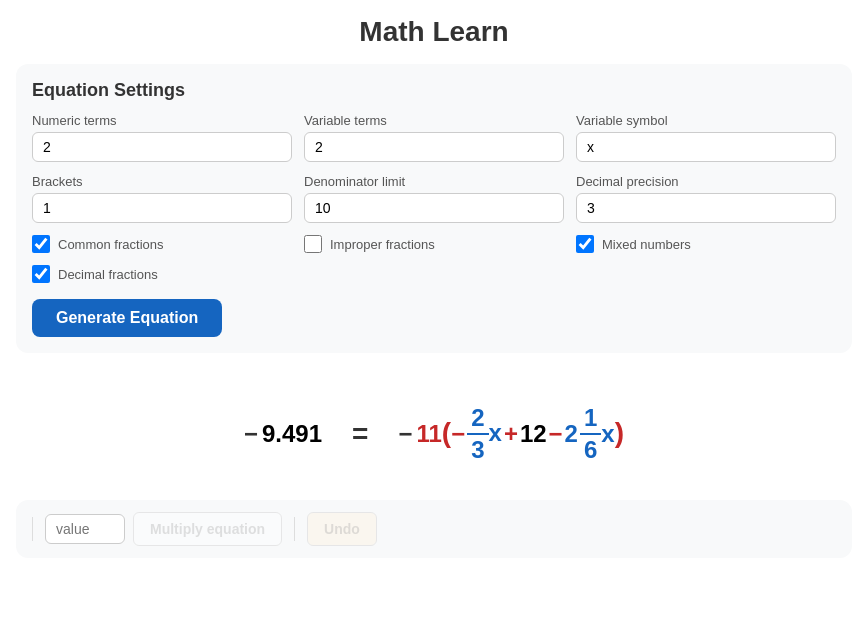
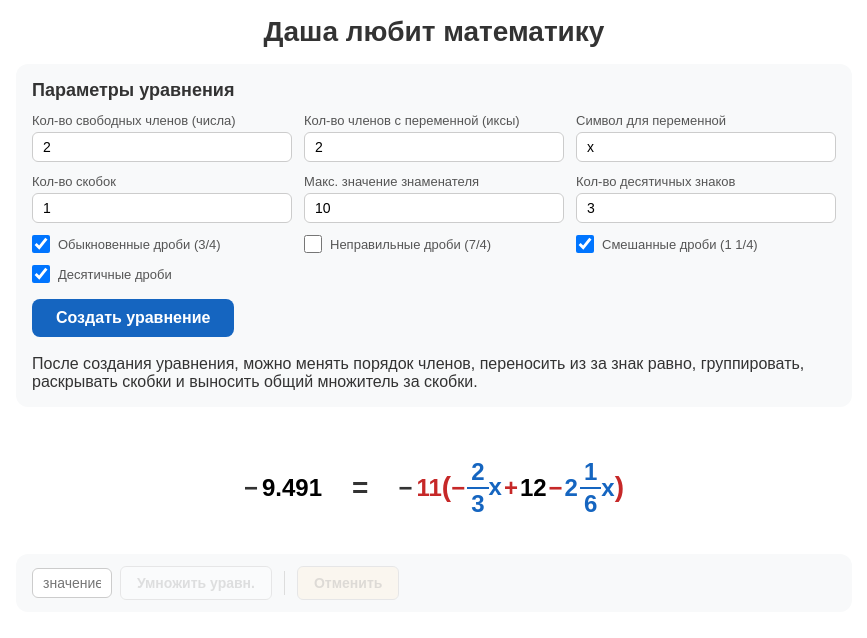
Before and after one commit to klishevich/math-learn, a React (Vite) app: page / in a window 1280 px wide. Shown: the top 638 px of the page, without its empty margins (206-1073 px from the left). Built offline with nearby package versions, Linux system fonts and the light colour scheme.

Commit message:
translate to russian

```diff
--- a/src/App.tsx
+++ b/src/App.tsx
@@ -58,7 +58,7 @@ function App() {
 
   return (
     <div className="app">
-      <h1 className="app-title">Math Learn</h1>
+      <h1 className="app-title">Даша любит математику</h1>
       <SettingsPanel settings={settings} onChange={setSettings} onGenerate={generateNew} />
       <DndContext
         sensors={sensors}
--- a/src/components/SettingsPanel.tsx
+++ b/src/components/SettingsPanel.tsx
@@ -14,10 +14,10 @@ export function SettingsPanel({ settings, onChange, onGenerate }: SettingsPanelP
 
   return (
     <div className={styles.settingsPanel}>
-      <div className={styles.settingsTitle}>Equation Settings</div>
+      <div className={styles.settingsTitle}>Параметры уравнения</div>
       <div className={styles.settingsGrid}>
         <div className={styles.settingItem}>
-          <label className={styles.settingLabel}>Numeric terms</label>
+          <label className={styles.settingLabel}>Кол-во свободных членов (числа)</label>
           <input
             className={styles.settingInput}
             type="number"
@@ -27,7 +27,7 @@ export function SettingsPanel({ settings, onChange, onGenerate }: SettingsPanelP
           />
         </div>
         <div className={styles.settingItem}>
-          <label className={styles.settingLabel}>Variable terms</label>
+          <label className={styles.settingLabel}>Кол-во членов с переменной (иксы)</label>
           <input
             className={styles.settingInput}
             type="number"
@@ -37,16 +37,16 @@ export function SettingsPanel({ settings, onChange, onGenerate }: SettingsPanelP
           />
         </div>
         <div className={styles.settingItem}>
-          <label className={styles.settingLabel}>Variable symbol</label>
+          <label className={styles.settingLabel}>Символ для переменной</label>
           <input
             className={styles.settingInput}
             type="text"
             value={settings.variableSymbol}
-            onChange={e => update({ variableSymbol: e.target.value || 'x' })}
+            onChange={e => update({ variableSymbol: e.target.value || '' })}
           />
         </div>
         <div className={styles.settingItem}>
-          <label className={styles.settingLabel}>Brackets</label>
+          <label className={styles.settingLabel}>Кол-во скобок</label>
           <input
             className={styles.settingInput}
             type="number"
@@ -56,7 +56,7 @@ export function SettingsPanel({ settings, onChange, onGenerate }: SettingsPanelP
           />
         </div>
         <div className={styles.settingItem}>
-          <label className={styles.settingLabel}>Denominator limit</label>
+          <label className={styles.settingLabel}>Макс. значение знаменателя</label>
           <input
             className={styles.settingInput}
             type="number"
@@ -66,7 +66,7 @@ export function SettingsPanel({ settings, onChange, onGenerate }: SettingsPanelP
           />
         </div>
         <div className={styles.settingItem}>
-          <label className={styles.settingLabel}>Decimal precision</label>
+          <label className={styles.settingLabel}>Кол-во десятичных знаков</label>
           <input
             className={styles.settingInput}
             type="number"
@@ -81,7 +81,7 @@ export function SettingsPanel({ settings, onChange, onGenerate }: SettingsPanelP
             checked={settings.useCommonFractions}
             onChange={e => update({ useCommonFractions: e.target.checked })}
           />
-          Common fractions
+          Обыкновенные дроби (3/4)
         </label>
         <label className={styles.settingCheckbox}>
           <input
@@ -89,7 +89,7 @@ export function SettingsPanel({ settings, onChange, onGenerate }: SettingsPanelP
             checked={settings.useImproperFractions}
             onChange={e => update({ useImproperFractions: e.target.checked })}
           />
-          Improper fractions
+          Неправильные дроби (7/4)
         </label>
         <label className={styles.settingCheckbox}>
           <input
@@ -97,7 +97,7 @@ export function SettingsPanel({ settings, onChange, onGenerate }: SettingsPanelP
             checked={settings.useMixedNumbers}
             onChange={e => update({ useMixedNumbers: e.target.checked })}
           />
-          Mixed numbers
+          Смешанные дроби (1 1/4)
         </label>
         <label className={styles.settingCheckbox}>
           <input
@@ -105,12 +105,16 @@ export function SettingsPanel({ settings, onChange, onGenerate }: SettingsPanelP
             checked={settings.useDecimalFractions}
             onChange={e => update({ useDecimalFractions: e.target.checked })}
           />
-          Decimal fractions
+          Десятичные дроби
         </label>
       </div>
       <button className={styles.generateButton} onClick={onGenerate}>
-        Generate Equation
+        Создать уравнение
       </button>
+      <div>
+        <br/>
+        После создания уравнения, можно менять порядок членов, переносить из за знак равно, группировать, раскрывать скобки и выносить общий множитель за скобки.
+      </div>
     </div>
   );
 }
--- a/src/components/Toolbar.tsx
+++ b/src/components/Toolbar.tsx
@@ -1,4 +1,4 @@
-import { useState } from 'react';
+import { useState, Fragment } from 'react';
 import styles from '../styles/toolbar.module.css';
 
 interface ToolbarProps {
@@ -19,19 +19,23 @@ export function Toolbar({ canSum, canFactorOut, canUndo, onSum, onFactorOut, onM
   return (
     <div className={styles.toolbar}>
       {canSum && (
+        <Fragment>
           <div className={styles.toolbarGroup}>
             <button className={styles.toolbarButton} onClick={onSum}>
-            Sum
+              Сложить
             </button>
           </div>
+          <div className={styles.separator} />
+        </Fragment>
       )}
 
       {canFactorOut && (
+        <Fragment>
           <div className={styles.toolbarGroup}>
             <input
               className={styles.toolbarInput}
               type="text"
-            placeholder="factor"
+              placeholder="Множ."
               value={factorInput}
               onChange={e => setFactorInput(e.target.value)}
             />
@@ -41,25 +45,25 @@ export function Toolbar({ canSum, canFactorOut, canUndo, onSum, onFactorOut, onM
                 checked={factorIncludeVar}
                 onChange={e => setFactorIncludeVar(e.target.checked)}
               />
-            incl. var
+              перем.
             </label>
             <button
               className={styles.toolbarButton}
               onClick={() => { onFactorOut(factorInput, factorIncludeVar); setFactorInput(''); }}
               disabled={!factorInput}
             >
-            Factor out
+              Вынести
             </button>
           </div>
+          <div className={styles.separator} />
+        </Fragment>
       )}
-
-      <div className={styles.separator} />
 
       <div className={styles.toolbarGroup}>
         <input
           className={styles.toolbarInput}
           type="text"
-          placeholder="value"
+          placeholder="значение"
           value={multiplyInput}
           onChange={e => setMultiplyInput(e.target.value)}
         />
@@ -68,7 +72,7 @@ export function Toolbar({ canSum, canFactorOut, canUndo, onSum, onFactorOut, onM
           onClick={() => { onMultiplyEquation(multiplyInput); setMultiplyInput(''); }}
           disabled={!multiplyInput}
         >
-          Multiply equation
+          Умножить уравн.
         </button>
       </div>
 
@@ -79,7 +83,7 @@ export function Toolbar({ canSum, canFactorOut, canUndo, onSum, onFactorOut, onM
         onClick={onUndo}
         disabled={!canUndo}
       >
-        Undo
+        Отменить
       </button>
     </div>
   );
--- a/src/hooks/useEquationState.ts
+++ b/src/hooks/useEquationState.ts
@@ -34,7 +34,7 @@ export function useEquationState() {
   }, [settings]);
 
   const handleExpandBracket = useCallback((bracketTermId: string) => {
-    if (confirm('Expand bracket?')) {
+    if (confirm('Раскрыть скобки?')) {
       applyOperation(eq => expandBracket(eq, bracketTermId));
     }
   }, [applyOperation]);
```
Lines whose indentation alone changed are shown as unchanged.
